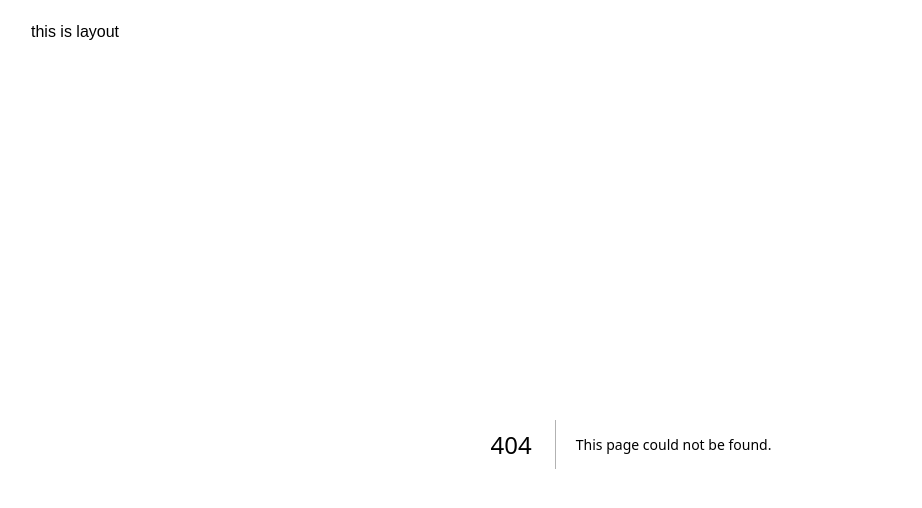
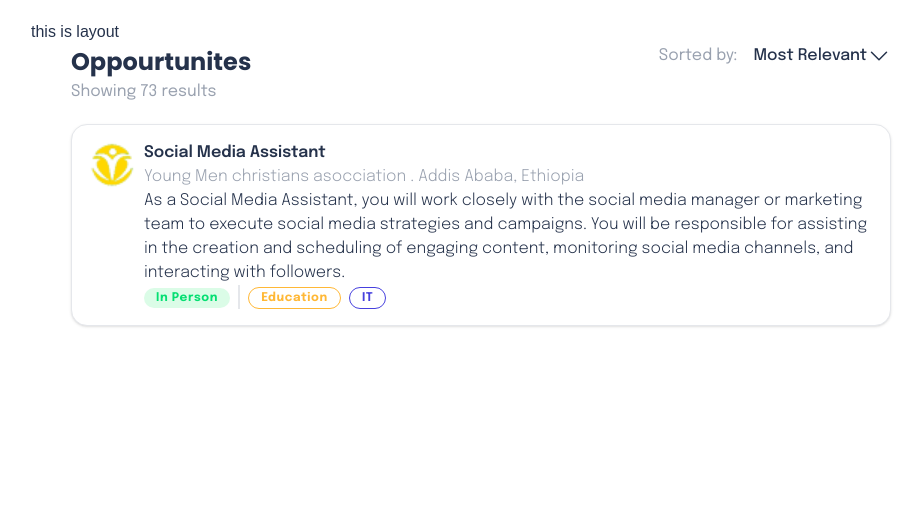
Before and after one commit to luhygenet/Joblication, a Next.js app: page /landing/job-list/desktop in a window 1280 px wide. Before the commit this address had no page. Shown: the top 508 px of the page, without its empty margins (9-931 px from the left). Built offline with nearby package versions, Linux system fonts and the light colour scheme.

Commit message:
started on the landing fixed color inheritance issue

```diff
--- a/app/components/jobListing.tsx
+++ b/app/components/jobListing.tsx
@@ -2,7 +2,7 @@ import React from "react";
 
 const JobListingCard = () => {
   return (
-    <div className="card flex items-start m-3 gap-2">
+    <div className="card flex items-start  gap-2">
       <img src="/img/job.png" alt="person_jb" className="w-20 h-12" />
 
       <div style={{ fontFamily: 'Epilogue', fontWeight: 300 }}>
--- a/app/dashboard/page.tsx
+++ b/app/dashboard/page.tsx
@@ -4,7 +4,7 @@ import SideBarComp from "../components/sideBarComp";
 
 const page = () => {
   return (
-    <div className="text-[#25324B] grid grid-cols-4 gap-5">
+    <div className=" grid grid-cols-4 gap-5 ">
       <div className="mt-5 md:col-span-3 pl-5 mr-5">
         <h1
           className=" pt-2 pb-2"
--- /dev/null
+++ b/app/landing/job-list/desktop/page.tsx
@@ -0,0 +1,74 @@
+import React from "react";
+
+import { BellIcon } from "@heroicons/react/24/solid";
+import JobListingCard from "@/app/components/jobListing";
+const page = () => {
+  return (
+    <div className="grid grid-cols-4">
+      <div className="col-span-3">
+        <div className="px-10 ">
+          <div className="flex justify-between mb-5">
+            <div>
+              <h1 style={{ fontFamily: "Poppins-Bold", fontSize: 24 }}>
+                Oppourtunites
+              </h1>
+              <p
+                className="text-gray-400"
+                style={{
+                  fontFamily: "Epilogue",
+                  fontSize: 16,
+                  fontWeight: 400,
+                }}
+              >
+                Showing 73 results
+              </p>
+            </div>
+            <div className="flex justify-between">
+              <p
+                className="mr-4 text-gray-400"
+                style={{
+                  fontFamily: "Epilogue",
+                  fontSize: 16,
+                  fontWeight: 400,
+                }}
+              >
+                {" "}
+                Sorted by:
+              </p>
+              <p
+                style={{
+                  fontFamily: "Epilogue",
+                  fontSize: 16,
+                  fontWeight: 500,
+                }}
+              >
+                Most Relevant
+              </p>
+              <svg
+                xmlns="http://www.w3.org/2000/svg"
+                fill="none"
+                viewBox="0 0 24 24"
+                stroke-width="1.5"
+                stroke="currentColor"
+                className="w-6 h-6"
+              >
+                <path
+                  stroke-linecap="round"
+                  stroke-linejoin="round"
+                  d="m19.5 8.25-7.5 7.5-7.5-7.5"
+                />
+              </svg>
+            </div>
+          </div>
+
+          <div className="second">
+            <JobListingCard />
+          </div>
+        </div>
+      </div>
+      <div></div>
+    </div>
+  );
+};
+
+export default page;
--- a/app/layout.tsx
+++ b/app/layout.tsx
@@ -25,10 +25,12 @@ export default function RootLayout({
   return (
     <html lang="en">
       <body
-        className={`${geistSans.variable} ${geistMono.variable} antialiased px-10 py-5`}
+        className={`${geistSans.variable} ${geistMono.variable} antialiased px-10 py-5 `}
       >
-        <p>this is layout</p>
-        {children}
+        <div className="text-[#25324B]">
+          <p>this is layout</p>
+          {children}
+        </div>
       </body>
     </html>
   );
--- a/app/users/new/page.tsx
+++ /dev/null
@@ -1,7 +0,0 @@
-import React from "react";
-
-const NewUserpage = () => {
-  return <div>NewUserpage</div>;
-};
-
-export default NewUserpage;
--- a/app/users/page.tsx
+++ /dev/null
@@ -1,41 +0,0 @@
-import React from "react";
-
-interface User {
-  id: number;
-  name: string;
-  email: string;
-}
-const UsersPage = async () => {
-  const res = await fetch("https://jsonplaceholder.typicode.com/users", {
-    cache: "no-store",
-    // next: {
-    //   revalidate: 10, // revalidate this page every 10 seconds
-    // },
-  });
-  const users = await res.json();
-
-  return (
-    <div>
-      <h1>Users</h1>
-      <p>{new Date().toLocaleTimeString()}</p>
-      <table className="table table-bordered">
-        <thead>
-          <tr>
-            <th>Name</th>
-            <th>Email</th>
-          </tr>
-        </thead>
-        <tbody>
-          {users.map((user: User) => (
-            <tr key={user.id}>
-              <td>{user.name}</td>
-              <td>{user.email}</td>
-            </tr>
-          ))}
-        </tbody>
-      </table>
-    </div>
-  );
-};
-
-export default UsersPage;
--- a/package.json
+++ b/package.json
@@ -10,6 +10,8 @@
     "tw:init": "tailwindcss init"
   },
   "dependencies": {
+    "@heroicons/react": "^2.2.0",
+    "lucide-react": "^0.544.0",
     "next": "15.5.2",
     "react": "19.1.0",
     "react-dom": "19.1.0"
```
Also changed, not shown: 1 other file (tests, documents, lock files or other folders).
